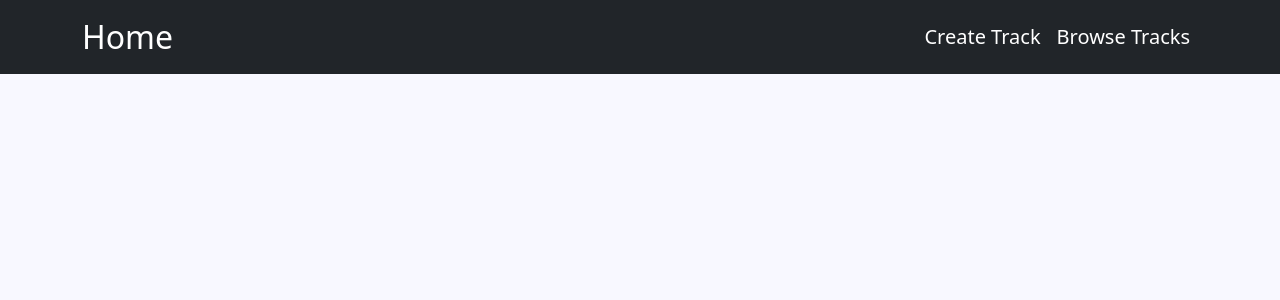
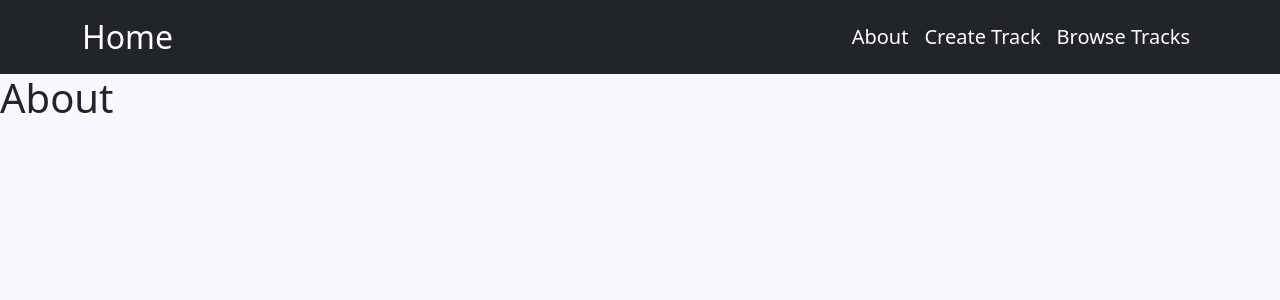
Before and after one commit to leo-step/COS333-TigerMap, a React (Create React App) app in the folder frontend/: page /about in a window 1280 px wide. Shown: the top 300 px of the page. Built offline with nearby package versions, Linux system fonts and the light colour scheme.

Commit message:
fix navbar css

```diff
--- a/frontend/src/App.css
+++ b/frontend/src/App.css
@@ -1,6 +1,6 @@
 .table-hover tbody tr:hover td, .table-hover tbody tr:hover th {
     background-color: #d8aded;
-  }
+}
 table {
 
     background-color: #FFFFFF;
@@ -12,3 +12,7 @@ body {
     border-radius: "25px";
     background-color: white;
 }
+.nav-link {
+    color: white !important;
+    font-size: 20px !important;
+}
--- a/frontend/src/App.js
+++ b/frontend/src/App.js
@@ -5,7 +5,7 @@ import Main from "./components/Main";
 import ViewTracks from "./components/ViewTracks";
 import TrackDetails from "./components/TrackDetails";
 import Navbar from "./components/Navbar";
-
+import About from "./components/About";
 import { BrowserRouter as Router, Routes, Route } from "react-router-dom";
 
 function App() {
@@ -14,6 +14,7 @@ function App() {
       <Navbar />
       <div>
         <Routes>
+          <Route path="/about" element={<About />} />
           <Route path="/create" element={<Form />} />
           <Route path="/tracks" element={<ViewTracks />} />
           <Route path="/track/:id" element={<TrackDetails />} />
--- /dev/null
+++ b/frontend/src/components/About.js
@@ -0,0 +1,5 @@
+function About() {
+    return <h1>About</h1>
+}
+
+export default About;
--- a/frontend/src/components/Navbar.js
+++ b/frontend/src/components/Navbar.js
@@ -13,14 +13,17 @@ function BasicExample() {
         <Navbar.Collapse id="basic-navbar-nav">
           <Nav className="ms-auto">
             <Nav.Link
+                href="/about"
+              >
+              About
+            </Nav.Link>
+            <Nav.Link
               href="/create"
-              style={{ color: "white", fontSize: "20px" }}
             >
               Create Track
             </Nav.Link>
             <Nav.Link
               href="/tracks"
-              style={{ color: "white", fontSize: "20px" }}
             >
               Browse Tracks
             </Nav.Link>
```
